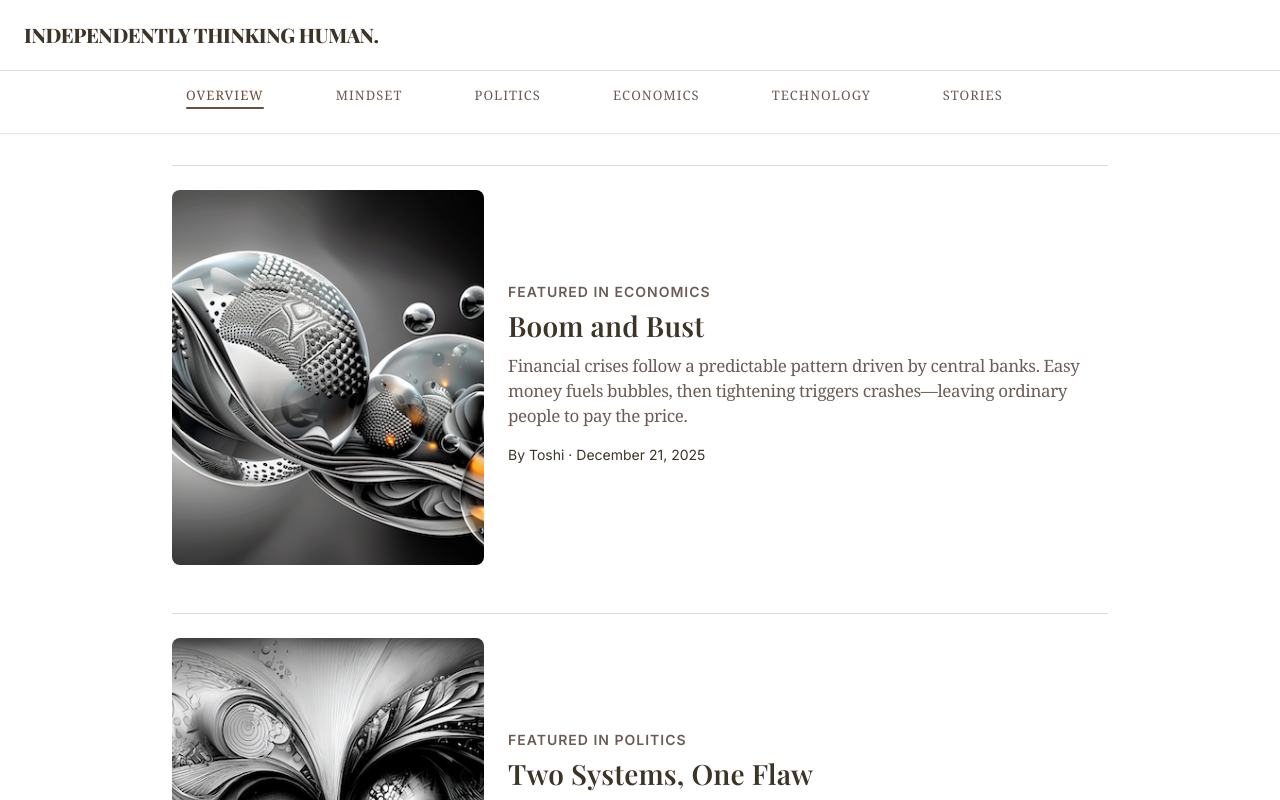
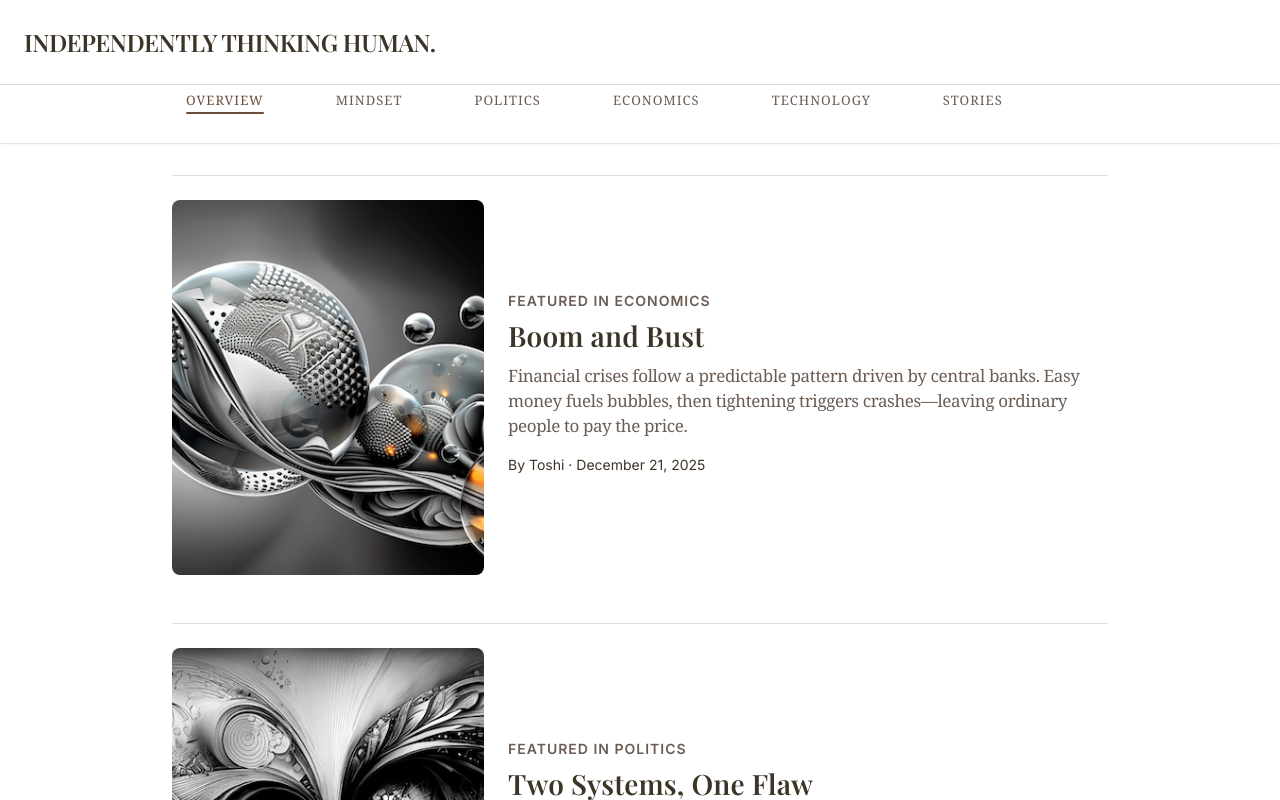
Before and after one commit to t0shido/independently-thinking-human-vercel, a React (Vite) app: page /library in a window 1280 px wide. Shown: the top 800 px of the page. Built offline with nearby package versions, Linux system fonts and the light colour scheme.

Commit message:
Increase library nav prominence and soften brand weight

```diff
--- a/src/App.css
+++ b/src/App.css
@@ -53,7 +53,7 @@ body {
 .nav-menu {
   display: flex;
   align-items: center;
-  padding: 1.5rem;
+  padding: 1.8rem 1.5rem;
   justify-content: space-between;
   position: fixed;
   top: 0;
@@ -104,8 +104,8 @@ body {
 
 .nav-brand {
   font-family: 'Playfair Display', Georgia, serif;
-  font-size: 20px;
-  font-weight: 800;
+  font-size: 24px;
+  font-weight: 600;
   color: var(--foreground) !important;
   text-decoration: none;
   letter-spacing: -0.02em;
--- a/src/pages/Library.css
+++ b/src/pages/Library.css
@@ -77,7 +77,7 @@
 .library-nav-links {
   display: flex;
   gap: 3rem;
-  padding: 1.25rem 1.5rem;
+  padding: 1.55rem 1.5rem;
   max-width: 980px;
   margin: 0 auto;
   align-items: center;
```
